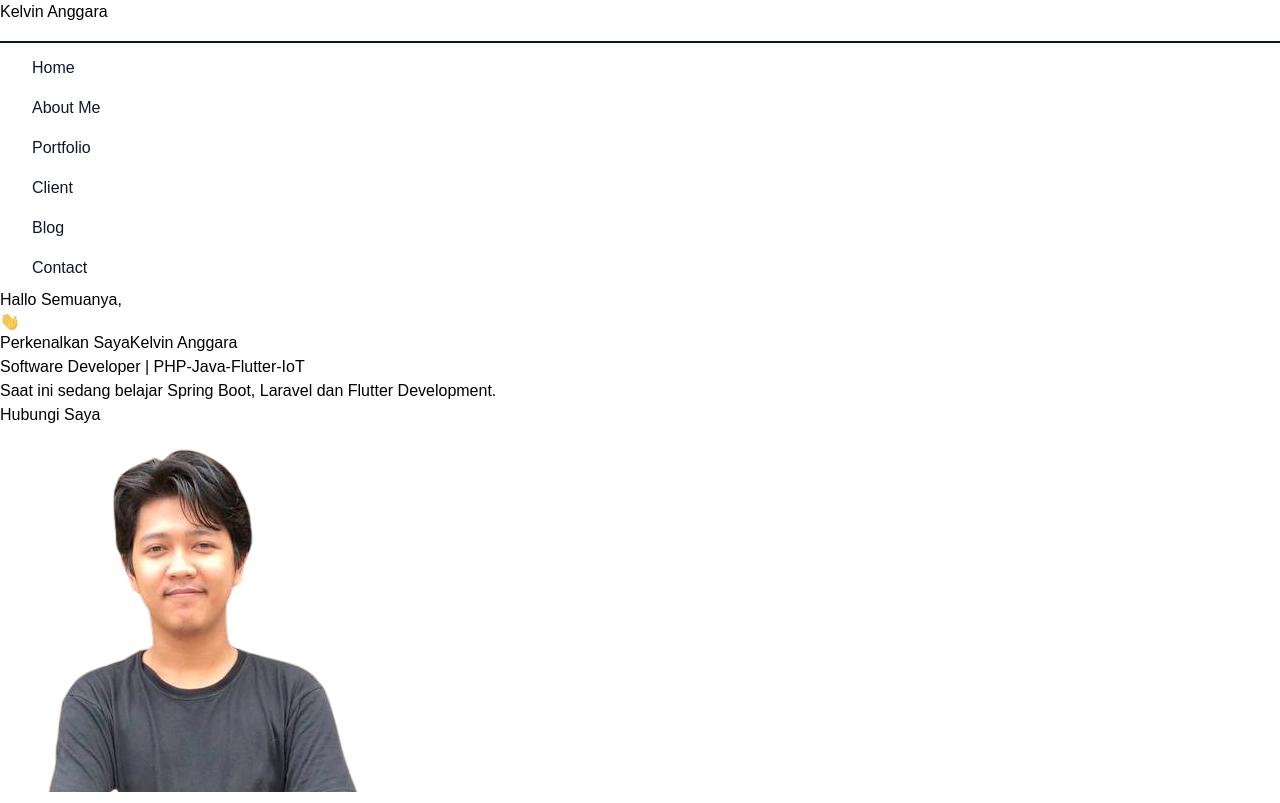
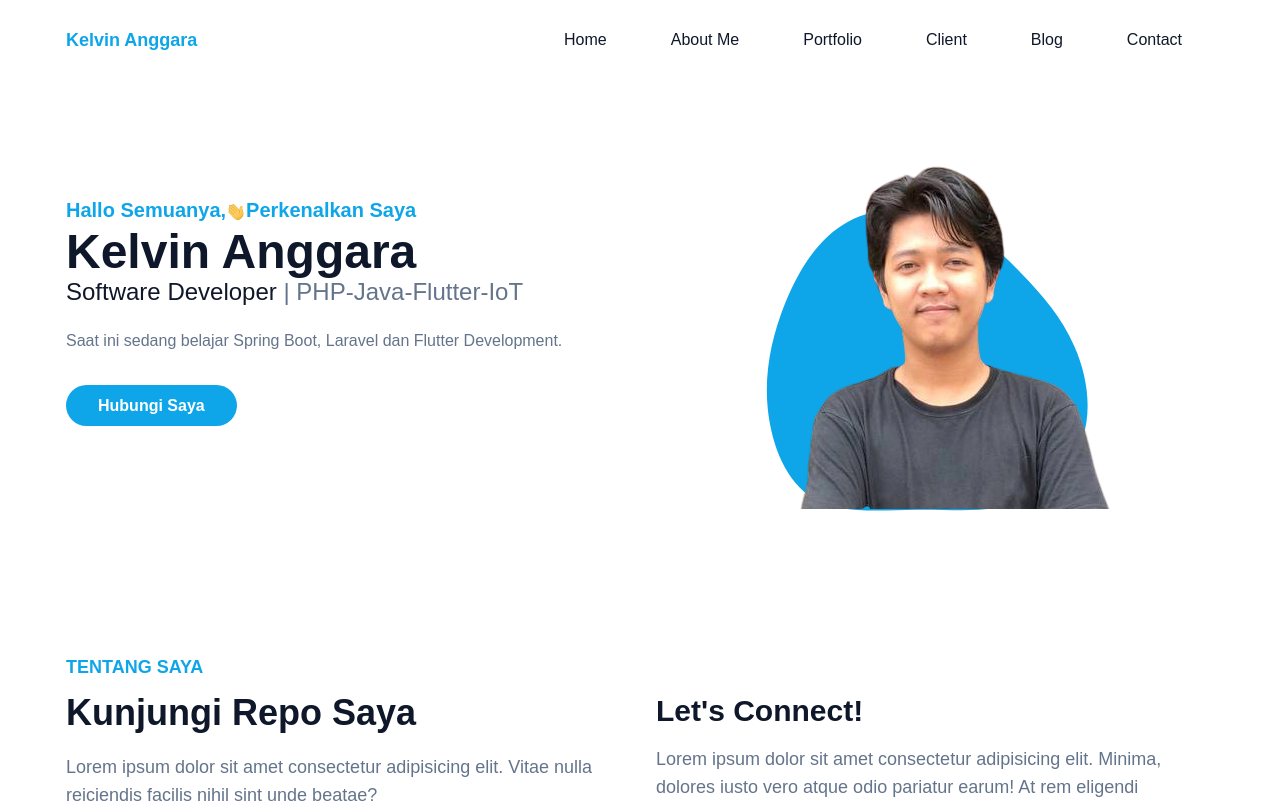
Before and after one commit to KAnggara75/KAnggara75.github.io, a React (Vite) app: page / in a window 1280 px wide. Shown: the top 803 px of the page. Built offline with nearby package versions, Linux system fonts and the light colour scheme.

Commit message:
fix: tailwind generate css config

```diff
--- a/tailwind.config.js
+++ b/tailwind.config.js
@@ -1,5 +1,5 @@
 export default {
-	content: ["index.html"],
+	content: ["./index.html", "./src/**/*.{js,ts,jsx,tsx}"],
 	theme: {
 		container: {
 			center: true,
```
